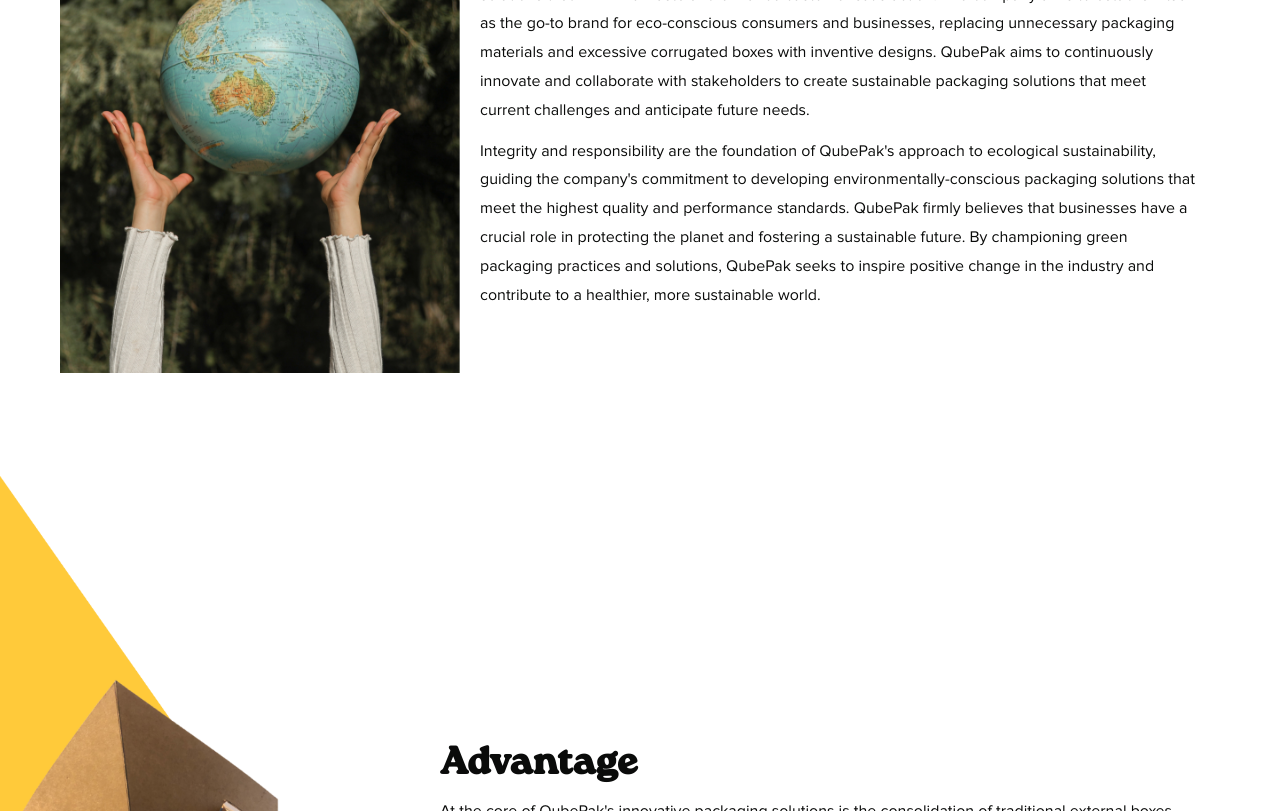
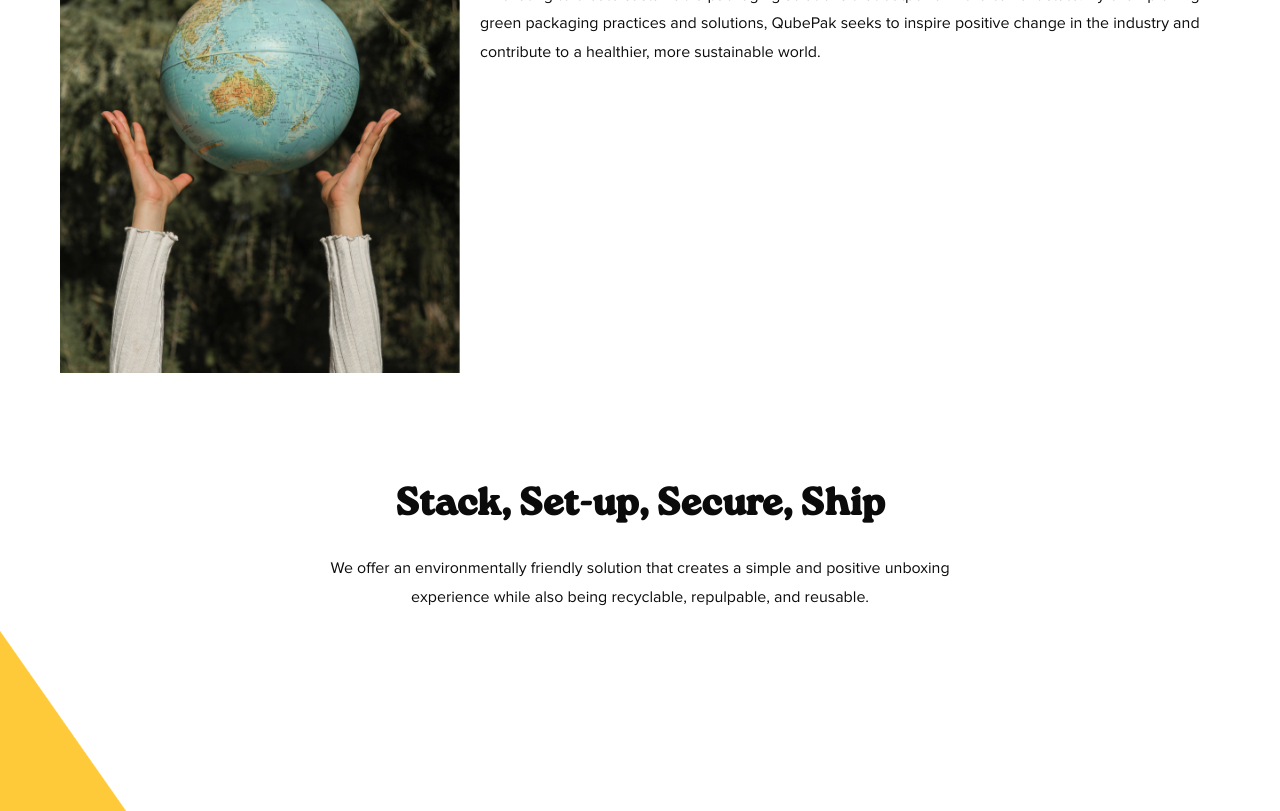
Before and after one commit to lfranckx/qubepak, a React (Create React App) app: page / in a window 1280 px wide. Shown: the part 920-1731 px from the top of the page. Built offline with nearby package versions, Linux system fonts and the light colour scheme.

Commit message:
update mission copy / add tag-line to about section

```diff
--- a/src/components/About.js
+++ b/src/components/About.js
@@ -7,6 +7,8 @@ export default function Details() {
     return (
         <>
             <section id='about'>
+                <h2 className='text-center section-title'><span>Stack, Set-up, Secure, Ship</span></h2>
+                <p className='mg-20 mw-700 text-center'>We offer an environmentally friendly solution that creates a simple and positive unboxing experience while also being recyclable, repulpable, and reusable.</p>
                 <div className='flex row one'>
                     <img className='img' src={boxOne} alt='Advantage' />
                     <div className='text-wrap'>
--- a/src/components/Mission.js
+++ b/src/components/Mission.js
@@ -17,10 +17,10 @@ export default function Mission() {
                             <h2>QubePak Thinks Outside the Box</h2>
                         </div>
                         <div class='body-wrap'>
-                            <p className={active ? 'hidden' : ''}>QubePak's mission is to revolutionize the packaging industry by providing a premier unboxing experience emphasizing ecological responsibility; offering innovative and eco-friendly packaging solutions that minimize waste and enhance customer satisfaction. The company aims to establish itself as the go-to brand for eco-conscious consumers and businesses, replacing unnecessary packaging materials and excessive corrugated boxes with inventive designs. QubePak aims to continuously innovate and collaborate with stakeholders to create sustainable packaging solutions that meet current challenges and anticipate future needs.</p>
-                            <p className={active ? '' : 'hidden'}>Integrity and responsibility are the foundation of QubePak's approach to ecological sustainability, guiding the company's commitment to developing environmentally-conscious packaging solutions that meet the highest quality and performance standards. QubePak firmly believes that businesses have a crucial role in protecting the planet and fostering a sustainable future. By championing green packaging practices and solutions, QubePak seeks to inspire positive change in the industry and contribute to a healthier, more sustainable world.</p>
+                            <p className={active ? 'hidden' : ''}>QubePak's mission is to create an exceptional unboxing experience. QubePak is working towards replacing unnecessary packaging materials and excessive corrugated boxes by continuously innovating to create sustainable packaging solutions that outperform the current state. By championing green packaging practices and solutions, QubePak seeks to inspire positive change in the industry and contribute to a healthier, more sustainable world.</p>
+                            {/* <p className={active ? '' : 'hidden'}></p> */}
 
-                            <button className='btn' onClick={() => setActive(!active)}>{active ? "Back →" : "Read More →"}</button>
+                            {/* <button className='btn' onClick={() => setActive(!active)}>{active ? "Back →" : "Read More →"}</button> */}
                         </div>
                     </div>
                 </div>
--- a/src/styles/App.scss
+++ b/src/styles/App.scss
@@ -210,3 +210,15 @@ small {
 .text-center {
   text-align: center;
 }
+
+.white-text {
+  color: $white;
+}
+
+.mg-20 {
+  margin: 20px auto;
+}
+
+.mw-700 {
+  max-width: 700px;
+}
```
